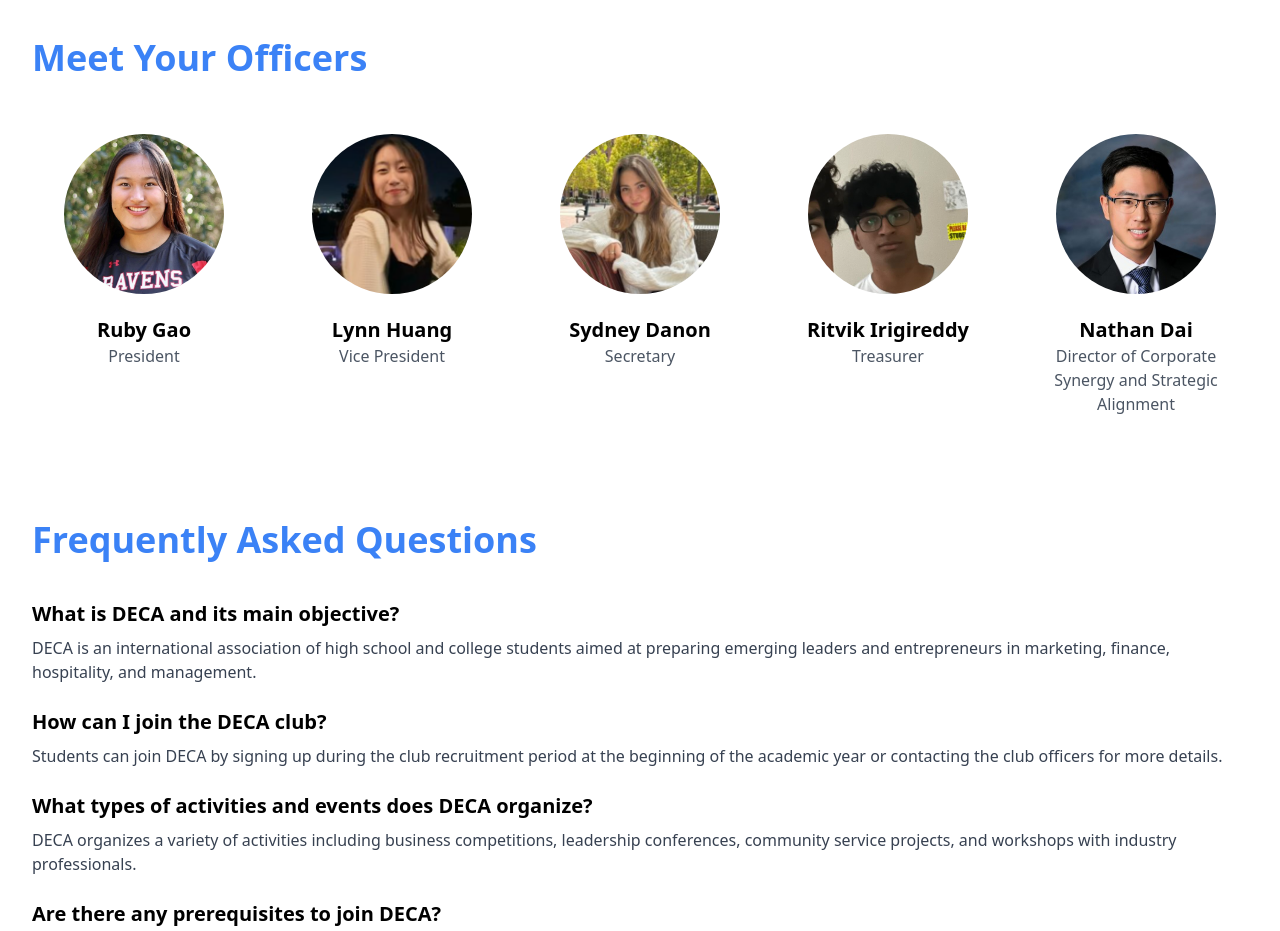
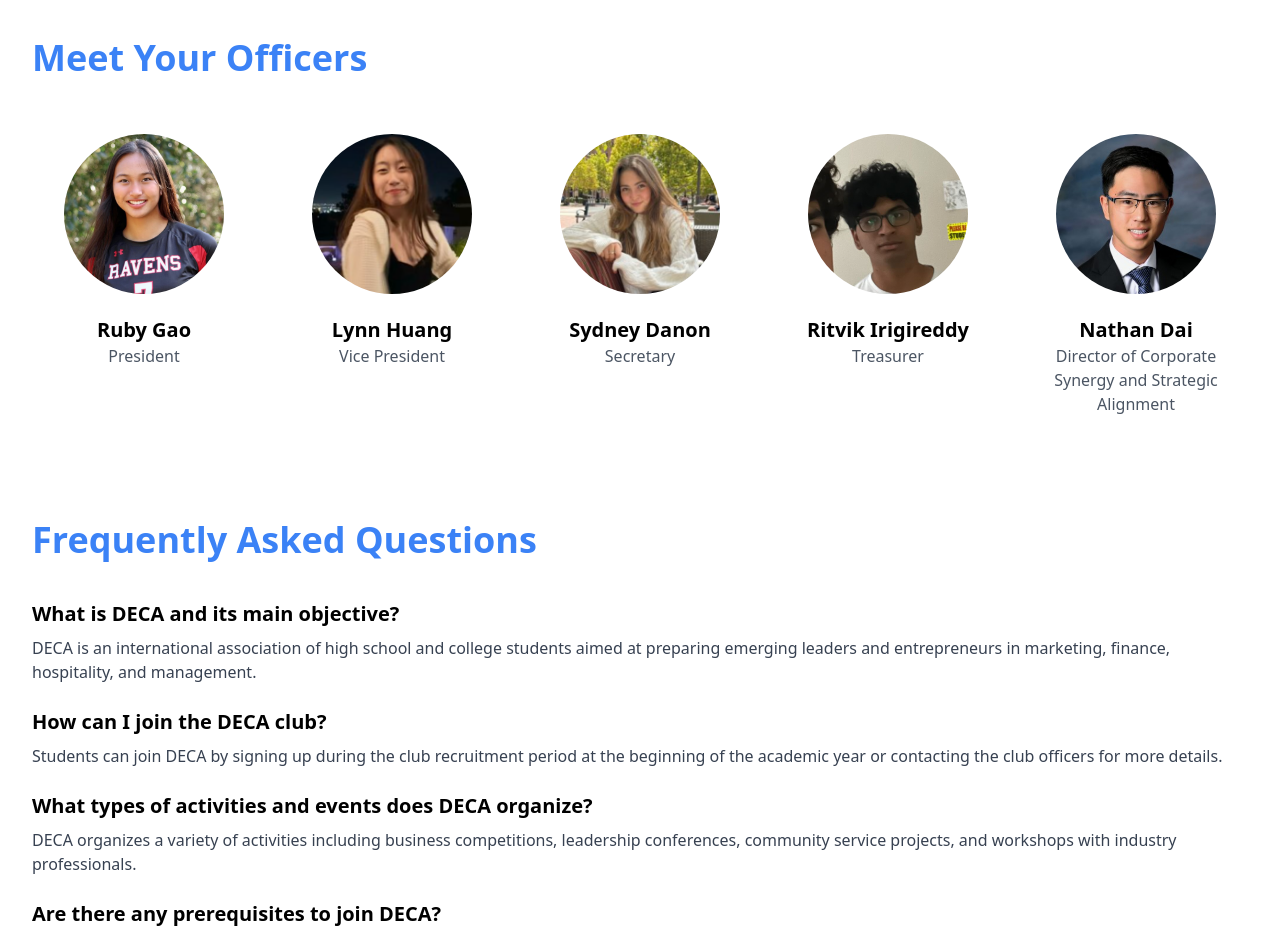
Before and after one commit to ritvikir/ccadeca, a Next.js app: page / in a window 1280 px wide. Shown: the part 2660-3591 px from the top of the page. Built offline with nearby package versions, Linux system fonts and the light colour scheme.

Commit message:
runqi beautify filter

```diff
--- a/components/Team.js
+++ b/components/Team.js
@@ -2,7 +2,7 @@
 import Image from 'next/legacy/image'; // Import from 'next/image'
 
 const officers = [
-  { name: 'Ruby Gao', position: 'President', imageUrl: '/ruby.jpeg' },
+  { name: 'Ruby Gao', position: 'President', imageUrl: '/ruby_beautify.jpg' },
   { name: 'Lynn Huang', position: 'Vice President', imageUrl: '/lynn.png' },
   { name: 'Sydney Danon', position: 'Secretary', imageUrl: '/sydney.png' },
   { name: 'Ritvik Irigireddy', position: 'Treasurer', imageUrl: '/ritvik.jpeg' },
```
Also changed, not shown: public/ruby_beautify.jpg (added).
